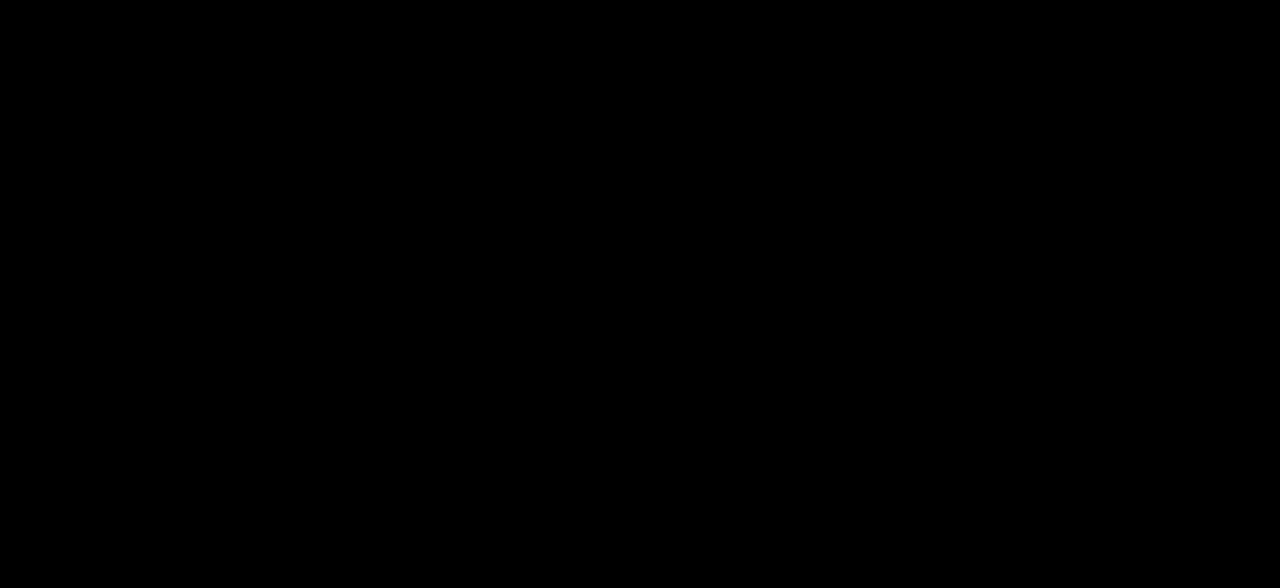
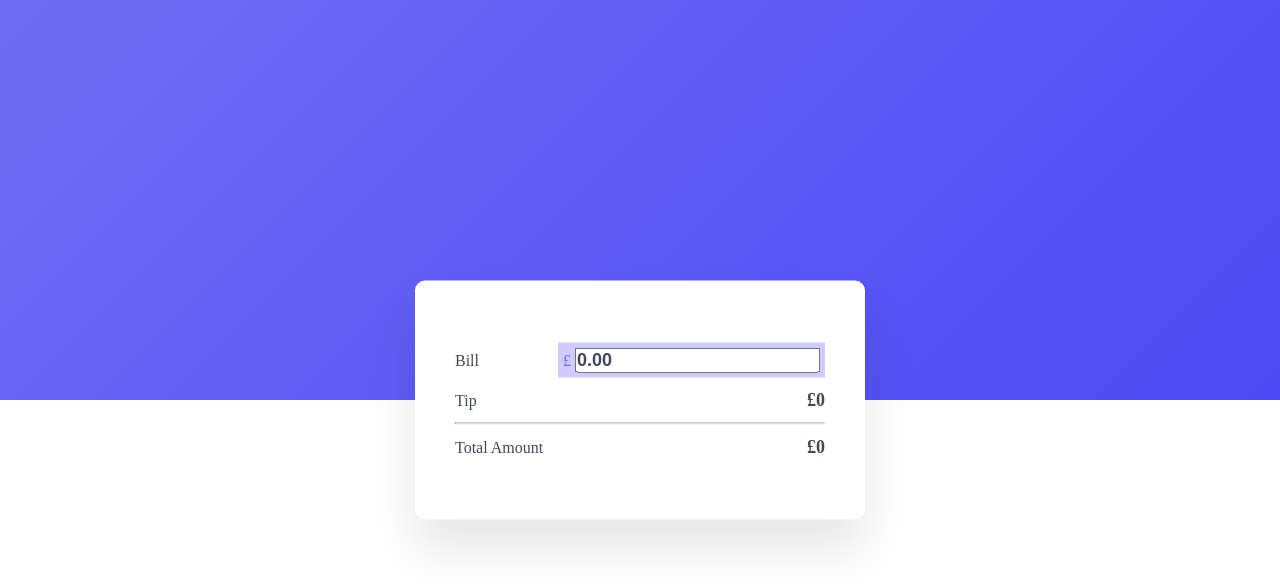
Before and after one commit to Ozan797/Small-Projects, a plain HTML site: page Tip Calculator/index.html in a window 1280 px wide. Drawn offline with Linux system fonts and the light colour scheme; files that its build step writes are made by us from their sources.

Commit message:
done html and some styling

```diff
--- a/Tip Calculator/index.html
+++ b/Tip Calculator/index.html
@@ -10,5 +10,28 @@
 </head>
 <body>
 
+    <div class="container">
+        <section>
+            <div class="wrapper">
+                <label for="bill" class="lbl">
+                    Bill
+                </label>
+                <div class="input-box">
+                    <span>£</span>
+                    <input type="number" id="bill" class="val" value = "0.00">
+                </div>
+            </div>
+            <div class="wrapper">
+                <span class="lbl">Tip</span>
+                <span id="tip-amount" class="val">£0</span>
+            </div>
+            <hr>
+            <div class="wrapper">
+                <span class="lbl">Total Amount</span>
+                <span id="total-amount" class="val">£0</span>
+            </div>
+        </section>
+    </div>
+
 </body>
 </html>
--- /dev/null
+++ b/Tip Calculator/style.css
@@ -0,0 +1,54 @@
+* {
+    margin: 0;
+    padding: 0;
+    box-sizing: border-box;
+}
+
+body {
+    background-color: #f3f3f3;
+    height: 100%;
+    background: linear-gradient(
+        135deg,
+        #6f6df4,
+        #4c4af4
+    ) fixed;
+    background-size: 100% 50%;
+    background-repeat: no-repeat;
+}
+
+.container {
+    background-color: #fff;
+    width: 450px;
+    padding: 50px 40px;
+    border-radius: 10px;
+    position: absolute;
+    transform: translate(-50%, -50%);
+    top: 50%;
+    left: 50%;
+    box-shadow: 0 30px 50px rgba(0, 0, 0, 0.1);
+}
+
+.wrapper {
+    display: flex;
+    align-items: center;
+    justify-content: space-between;
+    margin: 12px 0;
+}
+
+.lbl {
+    font-size: 16px;
+    color: #44475b;
+    font-weight: 400;
+}
+
+.val {
+    font-size: 18px;
+    color: #44475b;
+    font-weight: 600;
+}
+
+.input-box {
+    background-color: #cdccfd;
+    color: #6f6df4;
+    padding: 5px;
+}
```
